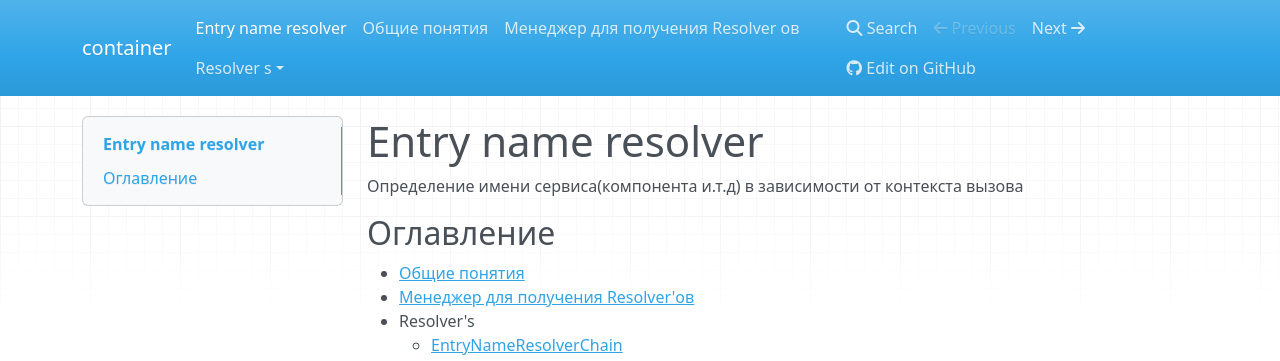
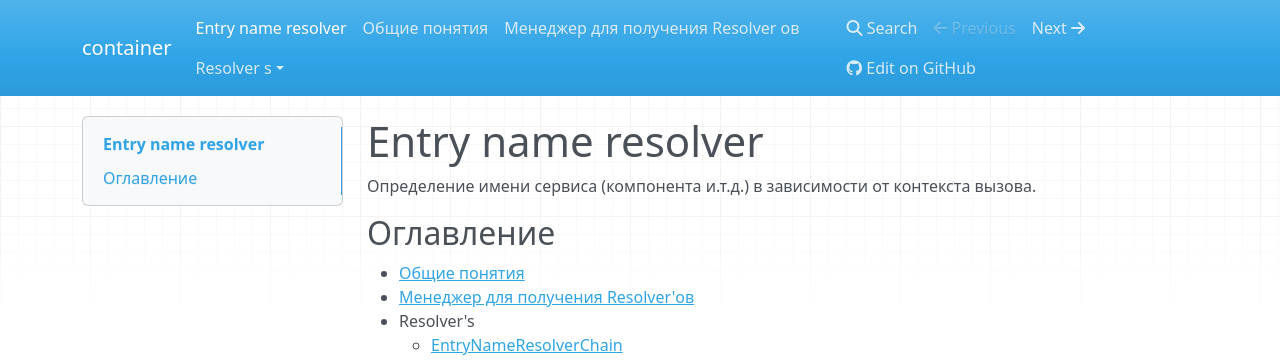
Before and after one commit to nnx-framework/entry-name-resolver, an MkDocs documentation site: the page built from doc/book/ru/index.md, in a window 1280 px wide. Shown: the top 361 px of the page. Built offline with MkDocs 1.6.1, drawn with Linux system fonts in a browser that asks for light colours; nearby versions of some CDN libraries; old or Windows-style settings are respelled for this version of MkDocs.

```diff
--- a/doc/book/ru/index.md
+++ b/doc/book/ru/index.md
@@ -1,6 +1,6 @@
 # Entry name resolver
 
-Определение имени сервиса(компонента и.т.д) в зависимости от контекста вызова
+Определение имени сервиса (компонента и.т.д.) в зависимости от контекста вызова.
 
 ## Оглавление
 
```
